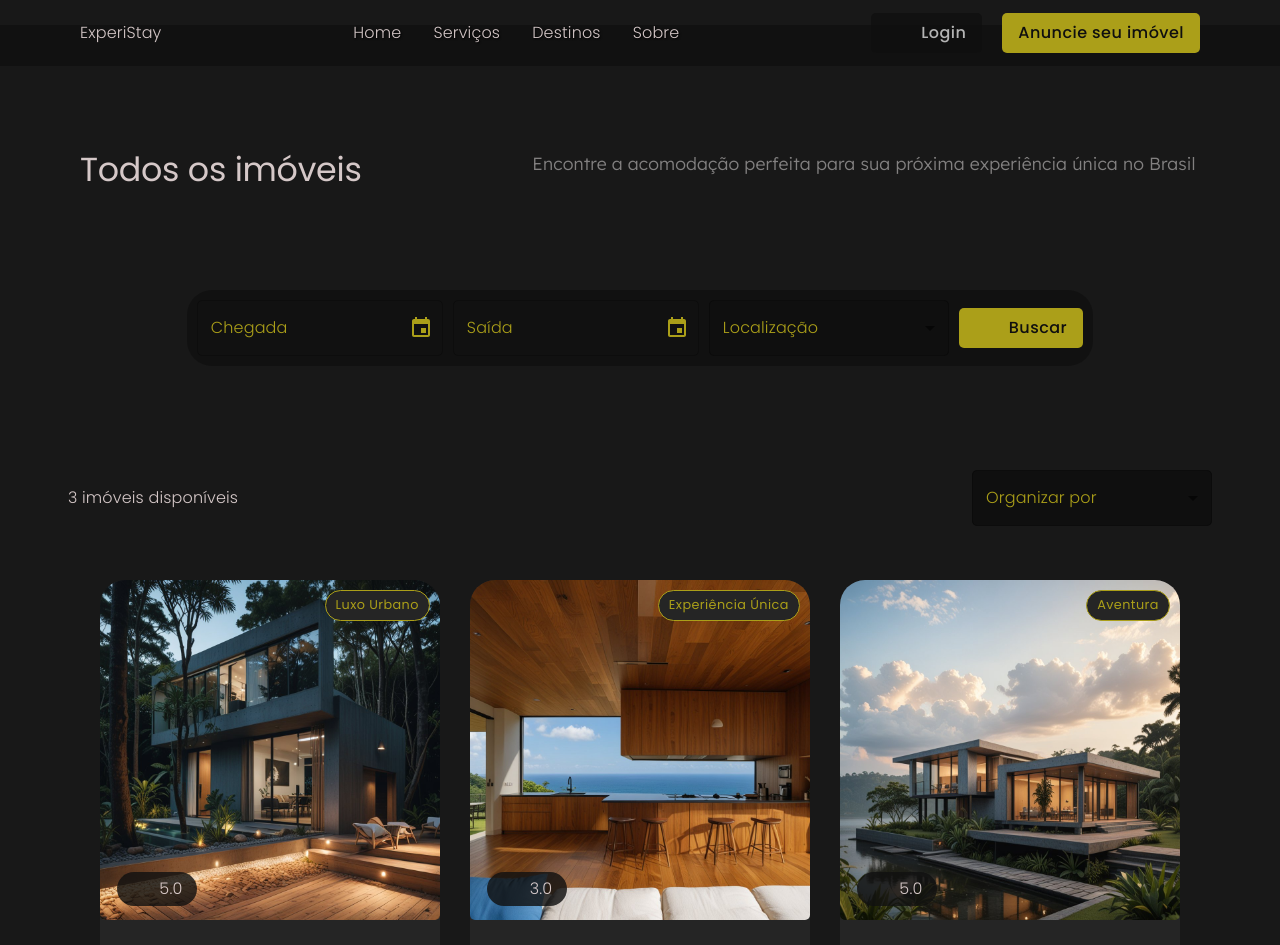
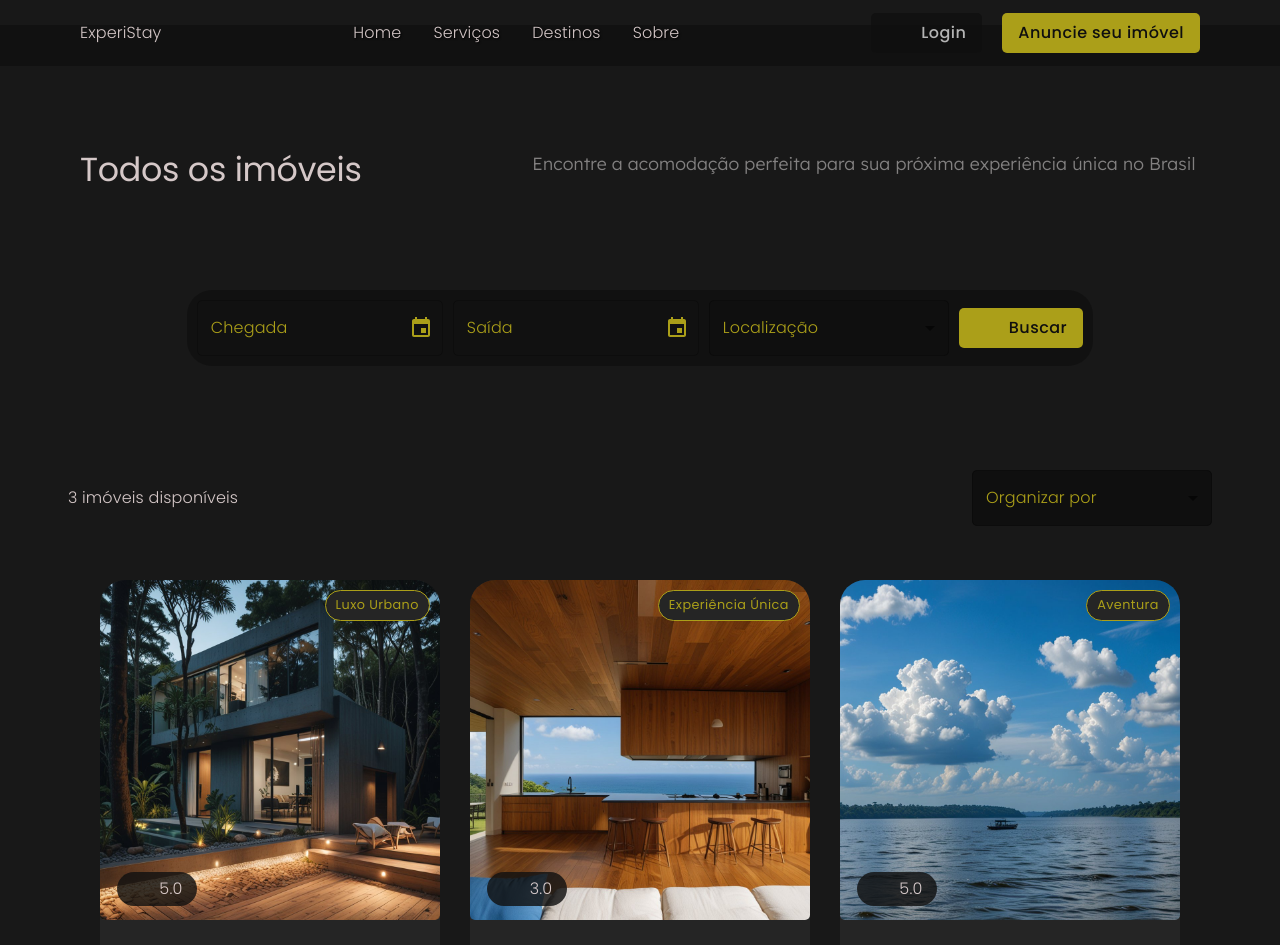
Before and after one commit to Leonardobern10/ExperiStay, a React (Vite) app: page /destinos in a window 1280 px wide. Shown: the top 945 px of the page. Built offline with nearby package versions, Linux system fonts and the light colour scheme; some icons are missing; a web font is replaced by a local one.

Commit message:
modified:   package-lock.json 	modified:   package.json 	modified:   src/data/propertyHighlightsData.ts

```diff
--- a/package.json
+++ b/package.json
@@ -19,6 +19,7 @@
           "@mui/joy": "^5.0.0-beta.52",
           "@mui/material": "^7.3.1",
           "@mui/x-date-pickers": "^8.11.0",
+          "axios": "^1.12.2",
           "moment": "^2.30.1",
           "motion": "^12.23.22",
           "react": "^19.1.1",
--- a/src/data/propertyHighlightsData.ts
+++ b/src/data/propertyHighlightsData.ts
@@ -21,7 +21,7 @@ export const allProperties: Array<HighlightType> = [
         price: 1200,
         rating: 5,
         liked: false,
-        img: imageExample,
+        img: './src/assets/images/highlights/florianopolis_highlight.png',
         label: 'Luxo Urbano',
     },
     {
@@ -33,7 +33,7 @@ export const allProperties: Array<HighlightType> = [
         price: 850,
         rating: 3,
         liked: true,
-        img: bahia,
+        img: './src/assets/images/highlights/bahia_highlight.png',
         label: 'Experiência Única',
     },
     {
@@ -45,7 +45,7 @@ export const allProperties: Array<HighlightType> = [
         price: 1600,
         rating: 5,
         liked: false,
-        img: manaus,
+        img: './src/assets/images/highlights/rio_amazonas.png',
         label: 'Aventura',
     },
 ];
```
Also changed, not shown: 1 other file (tests, documents, lock files or other folders).
